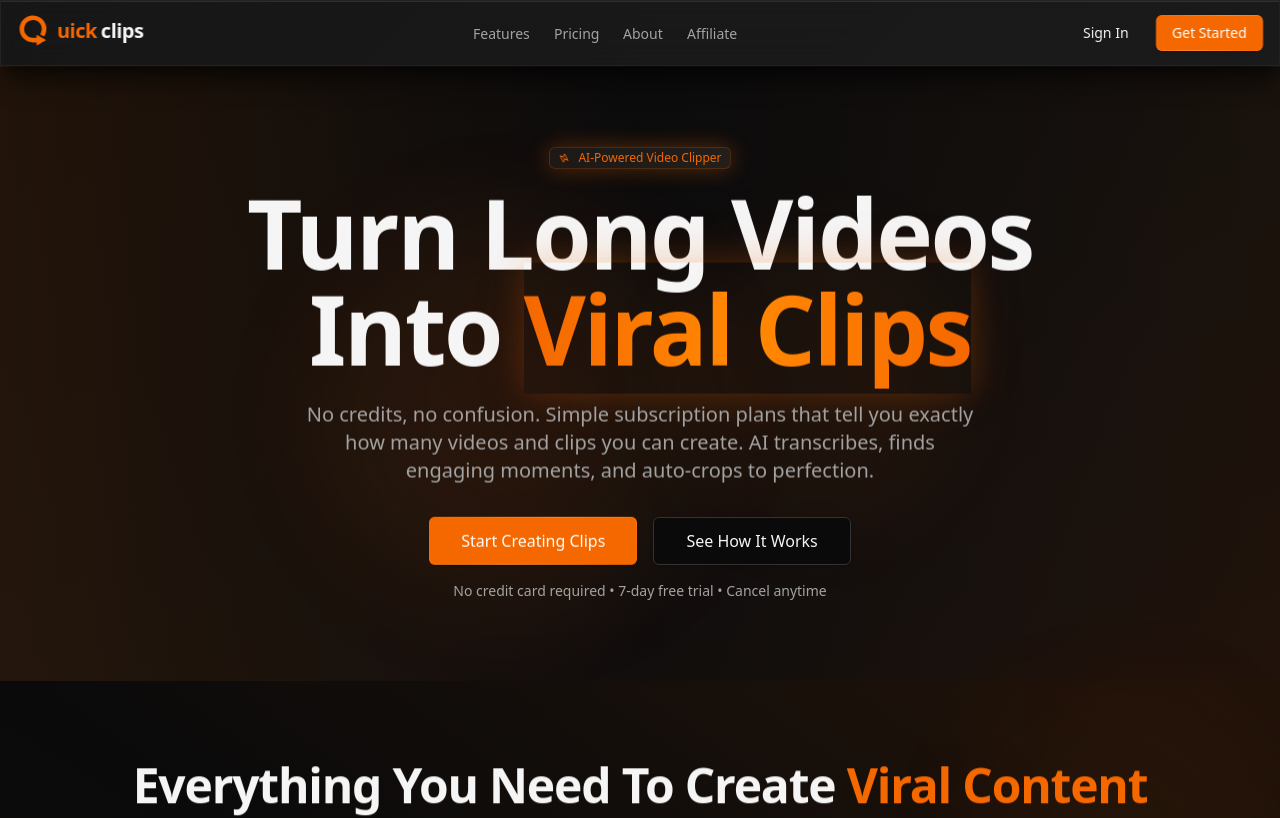
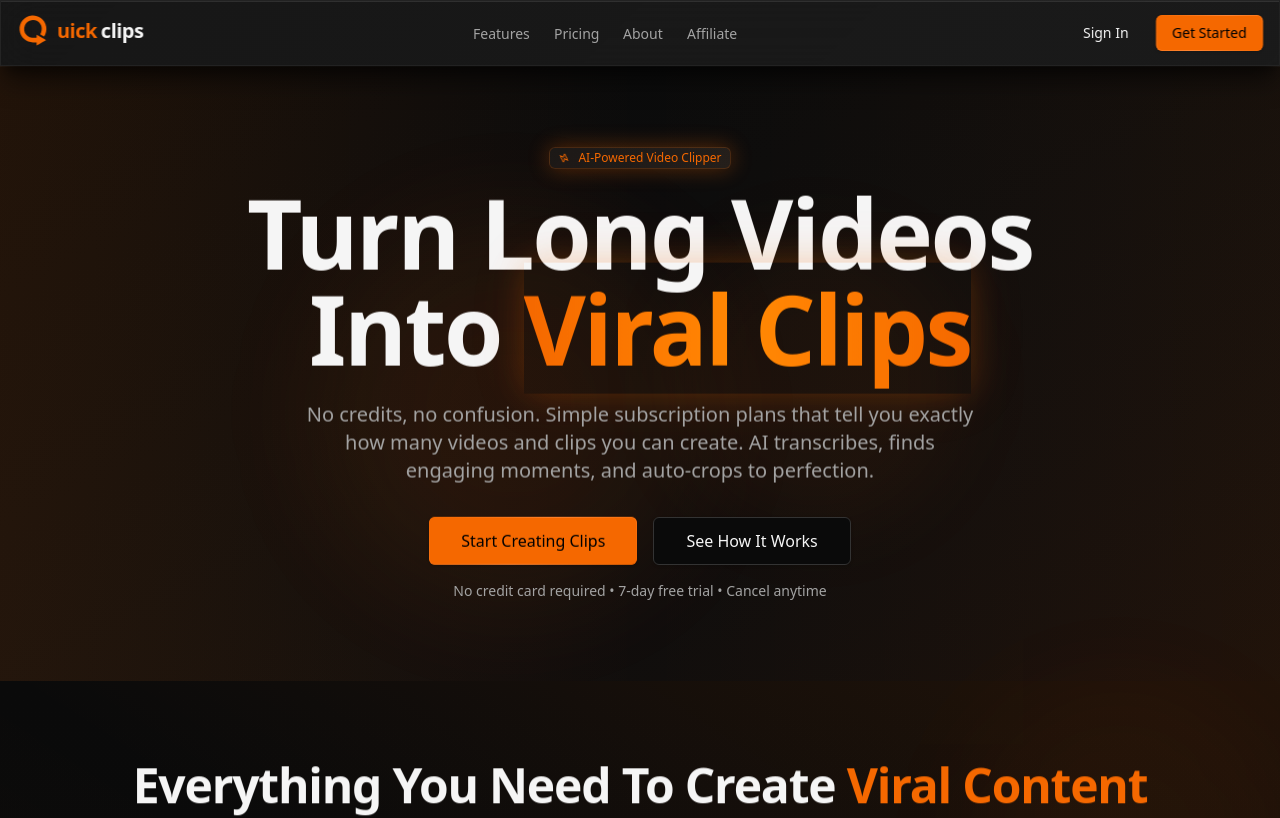
Before and after one commit to userduser/Quick-clips, a Next.js app: page / in a window 1280 px wide. Shown: the top 818 px of the page. Built offline with nearby package versions, Linux system fonts and the light colour scheme.

Commit message:
auto-commit for 54035552-ca5f-456a-894f-e2ddf7bc1ba0

```diff
--- a/src/styles/globals.css
+++ b/src/styles/globals.css
@@ -16,13 +16,14 @@
   --popover: #1a1a1a;
   --popover-foreground: #f5f5f5;
   --primary: #f56800;
-  --primary-foreground: #ffffff;
+  --primary-dark: #cc5500;
+  --primary-foreground: #000000;
   --secondary: #2a1810;
   --secondary-foreground: #f5f5f5;
   --muted: #262626;
   --muted-foreground: #a3a3a3;
   --accent: #f56800;
-  --accent-foreground: #ffffff;
+  --accent-foreground: #000000;
   --destructive: #dc2626;
   --destructive-foreground: #ffffff;
   --border: #333333;
```
